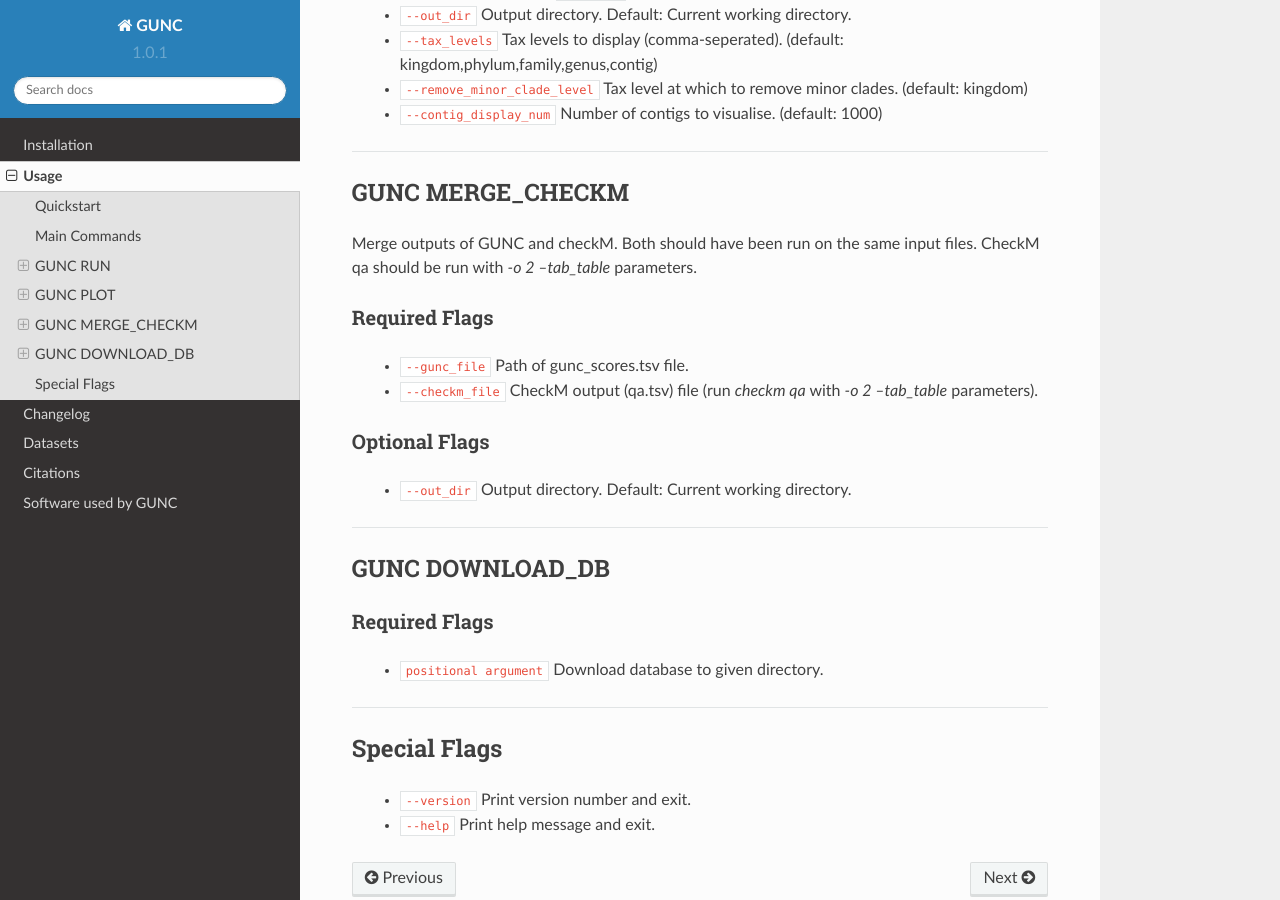
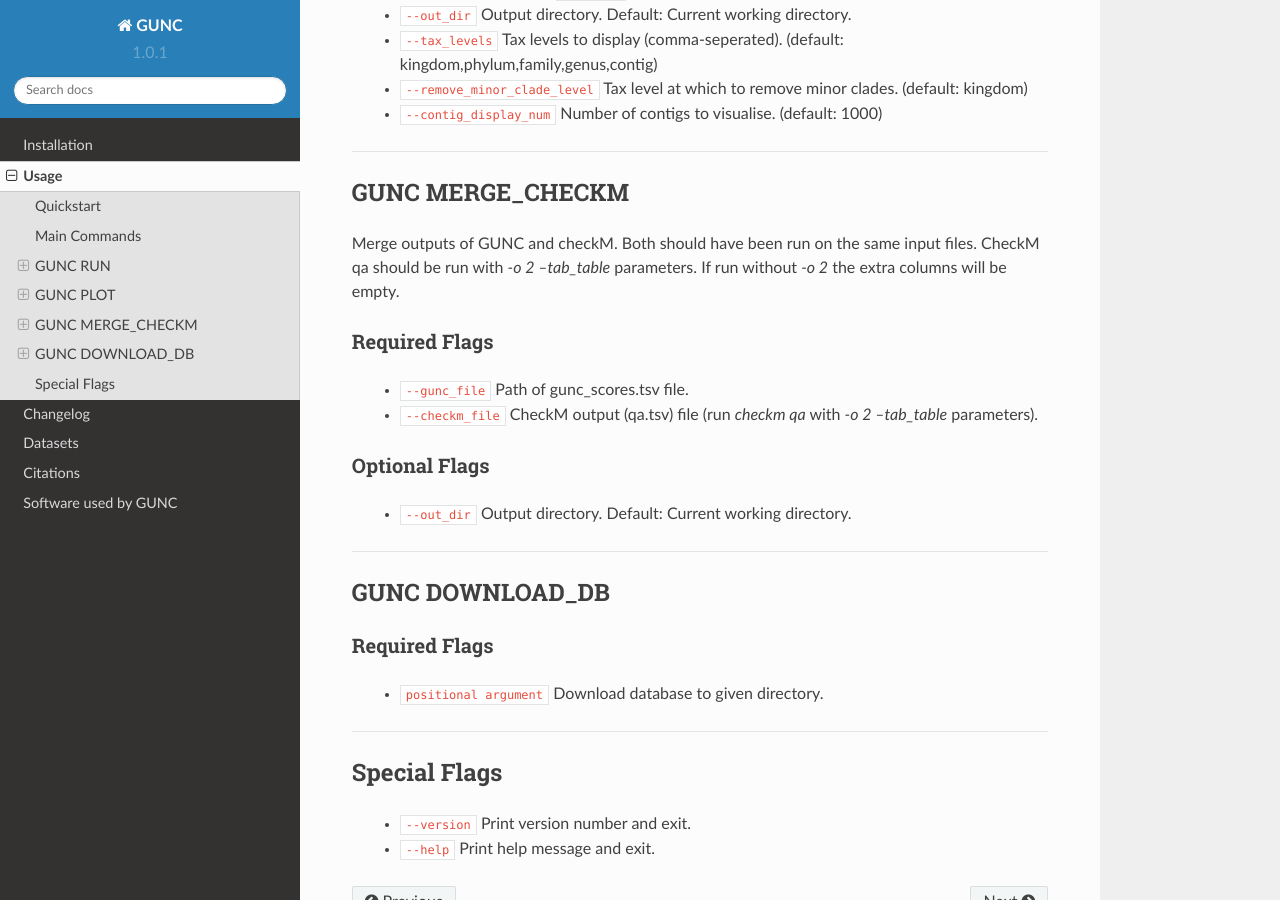
Before and after one commit to grp-bork/gunc, a Sphinx documentation site: the page built from docs/source/usage.rst, in a window 1280 px wide and 900 px high, scrolled down 1680 px. Built offline with Sphinx 7.4.7 and the Read the Docs theme 2.0.0, drawn with Linux system fonts in a browser that asks for light colours; pages that are not in the unit, such as notebooks, are missing from menus.

Commit message:
Add new checkm_merge behaviour to docs.

```diff
--- a/docs/source/usage.rst
+++ b/docs/source/usage.rst
@@ -80,7 +80,7 @@
 GUNC MERGE_CHECKM
 -----------------
 
-Merge outputs of GUNC and checkM. Both should have been run on the same input files. CheckM qa should be run with `-o 2 --tab_table` parameters.
+Merge outputs of GUNC and checkM. Both should have been run on the same input files. CheckM qa should be run with `-o 2 --tab_table` parameters. If run without `-o 2` the extra columns will be empty.
 
 Required Flags
 ^^^^^^^^^^^^^^
```
